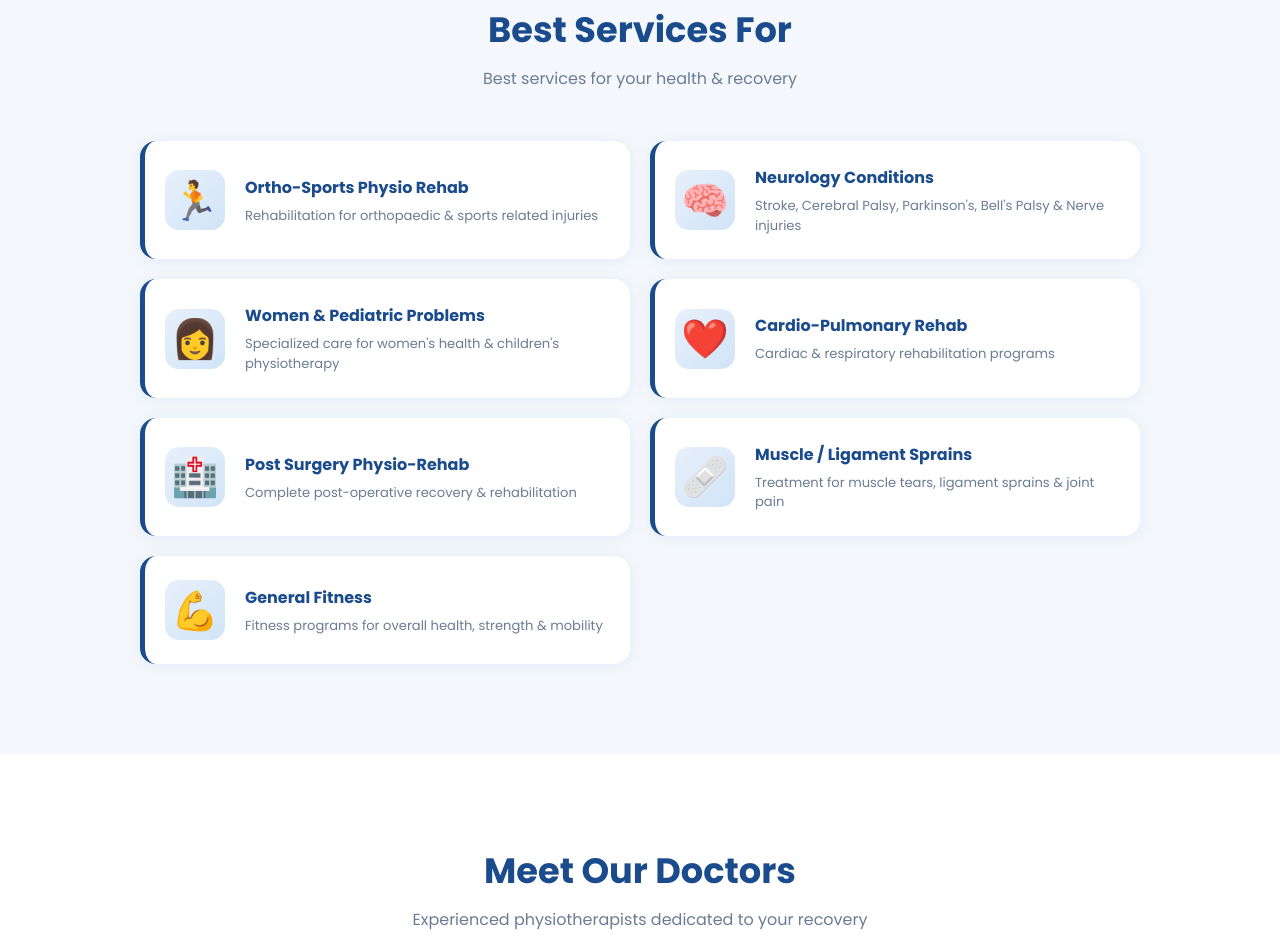
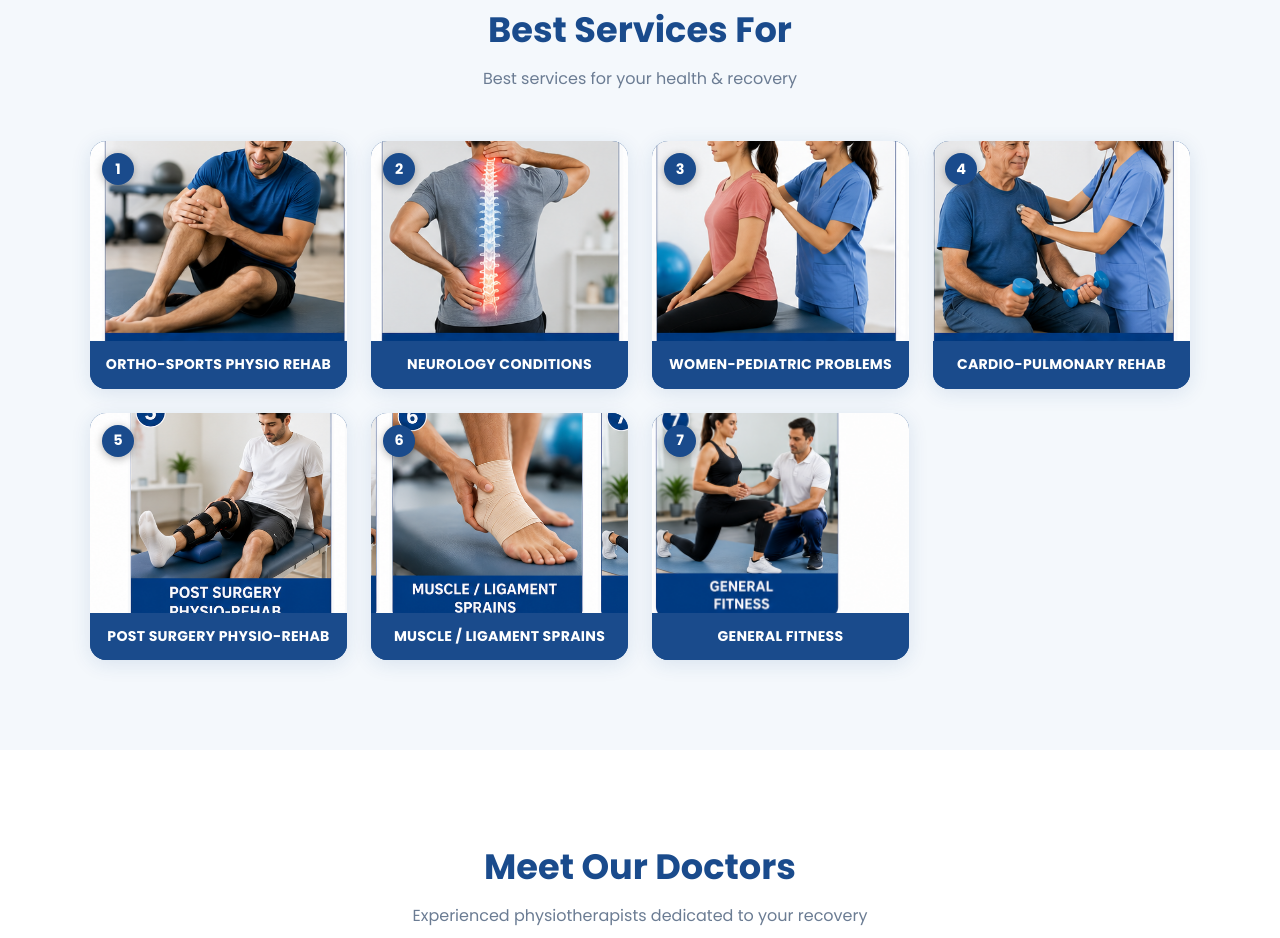
Before and after one commit to SRISANTH588/AYUSHMAN-WEBSITE, a plain HTML site: page index.html in a window 1280 px wide. Shown: the part 1637-2575 px from the top of the page. Drawn offline with Linux system fonts and the light colour scheme.

Commit message:
Best Services For - 7 image grid cards

```diff
--- a/index.html
+++ b/index.html
@@ -108,56 +108,50 @@
   <section class="services" id="services">
     <h2>Best Services For</h2>
     <p class="section-sub">Best services for your health & recovery</p>
-    <div class="services-list">
-      <div class="service-list-card">
-        <div class="service-icon">🏃</div>
-        <div class="service-text">
-          <h3>Ortho-Sports Physio Rehab</h3>
-          <p>Rehabilitation for orthopaedic & sports related injuries</p>
-        </div>
+    <div class="services-img-grid">
+
+      <div class="service-img-card">
+        <div class="service-num">1</div>
+        <img src="images/ortho_sports_physio_rehab.png" alt="Ortho-Sports Physio Rehab"/>
+        <div class="service-img-label">Ortho-Sports Physio Rehab</div>
       </div>
-      <div class="service-list-card">
-        <div class="service-icon">🧠</div>
-        <div class="service-text">
-          <h3>Neurology Conditions</h3>
-          <p>Stroke, Cerebral Palsy, Parkinson's, Bell's Palsy & Nerve injuries</p>
-        </div>
+
+      <div class="service-img-card">
+        <div class="service-num">2</div>
+        <img src="images/neurology_conditions.png" alt="Neurology Conditions"/>
+        <div class="service-img-label">Neurology Conditions</div>
       </div>
-      <div class="service-list-card">
-        <div class="service-icon">👩</div>
-        <div class="service-text">
-          <h3>Women & Pediatric Problems</h3>
-          <p>Specialized care for women's health & children's physiotherapy</p>
-        </div>
+
+      <div class="service-img-card">
+        <div class="service-num">3</div>
+        <img src="images/women_pediatric_problems.png" alt="Women-Pediatric Problems"/>
+        <div class="service-img-label">Women-Pediatric Problems</div>
       </div>
-      <div class="service-list-card">
-        <div class="service-icon">❤️</div>
-        <div class="service-text">
-          <h3>Cardio-Pulmonary Rehab</h3>
-          <p>Cardiac & respiratory rehabilitation programs</p>
-        </div>
+
+      <div class="service-img-card">
+        <div class="service-num">4</div>
+        <img src="images/cardio_pulmonary_rehab.png" alt="Cardio-Pulmonary Rehab"/>
+        <div class="service-img-label">Cardio-Pulmonary Rehab</div>
       </div>
-      <div class="service-list-card">
-        <div class="service-icon">🏥</div>
-        <div class="service-text">
-          <h3>Post Surgery Physio-Rehab</h3>
-          <p>Complete post-operative recovery & rehabilitation</p>
-        </div>
+
+      <div class="service-img-card">
+        <div class="service-num">5</div>
+        <img src="images/post_surgery_physio_rehab.png" alt="Post Surgery Physio-Rehab"/>
+        <div class="service-img-label">Post Surgery Physio-Rehab</div>
       </div>
-      <div class="service-list-card">
-        <div class="service-icon">🩹</div>
-        <div class="service-text">
-          <h3>Muscle / Ligament Sprains</h3>
-          <p>Treatment for muscle tears, ligament sprains & joint pain</p>
-        </div>
+
+      <div class="service-img-card">
+        <div class="service-num">6</div>
+        <img src="images/muscle_ligament_sprains.png" alt="Muscle / Ligament Sprains"/>
+        <div class="service-img-label">Muscle / Ligament Sprains</div>
       </div>
-      <div class="service-list-card">
-        <div class="service-icon">💪</div>
-        <div class="service-text">
-          <h3>General Fitness</h3>
-          <p>Fitness programs for overall health, strength & mobility</p>
-        </div>
+
+      <div class="service-img-card">
+        <div class="service-num">7</div>
+        <img src="images/general_fitness.png" alt="General Fitness"/>
+        <div class="service-img-label">General Fitness</div>
       </div>
+
     </div>
   </section>
 
--- a/style.css
+++ b/style.css
@@ -676,3 +676,79 @@ h2 {
 @media (max-width: 700px) {
   .services-list { grid-template-columns: 1fr; }
 }
+
+/* SERVICES IMAGE GRID */
+.services-img-grid {
+  display: grid;
+  grid-template-columns: repeat(4, 1fr);
+  gap: 24px;
+  max-width: 1100px;
+  margin: 0 auto;
+}
+
+.services-img-grid .service-img-card:nth-child(5) { grid-column: 1; }
+.services-img-grid .service-img-card:nth-child(6) { grid-column: 2; }
+.services-img-grid .service-img-card:nth-child(7) { grid-column: 3; }
+
+.service-img-card {
+  position: relative;
+  border-radius: 16px;
+  overflow: hidden;
+  box-shadow: 0 4px 20px rgba(26,75,140,0.12);
+  transition: transform 0.25s, box-shadow 0.25s;
+  cursor: default;
+  background: #1a4b8c;
+}
+
+.service-img-card:hover {
+  transform: translateY(-6px);
+  box-shadow: 0 12px 32px rgba(26,75,140,0.22);
+}
+
+.service-img-card img {
+  width: 100%;
+  height: 200px;
+  object-fit: cover;
+  display: block;
+}
+
+.service-num {
+  position: absolute;
+  top: 12px;
+  left: 12px;
+  width: 32px;
+  height: 32px;
+  background: #1a4b8c;
+  color: white;
+  border-radius: 50%;
+  display: flex;
+  align-items: center;
+  justify-content: center;
+  font-size: 0.9rem;
+  font-weight: 700;
+  z-index: 2;
+  box-shadow: 0 2px 8px rgba(0,0,0,0.3);
+}
+
+.service-img-label {
+  background: #1a4b8c;
+  color: white;
+  text-align: center;
+  padding: 14px 10px;
+  font-size: 0.88rem;
+  font-weight: 700;
+  letter-spacing: 0.3px;
+  line-height: 1.4;
+  text-transform: uppercase;
+}
+
+@media (max-width: 900px) {
+  .services-img-grid { grid-template-columns: repeat(2, 1fr); }
+  .services-img-grid .service-img-card:nth-child(5),
+  .services-img-grid .service-img-card:nth-child(6),
+  .services-img-grid .service-img-card:nth-child(7) { grid-column: auto; }
+}
+
+@media (max-width: 500px) {
+  .services-img-grid { grid-template-columns: 1fr; }
+}
```
Also changed, not shown: images/cardio_pulmonary_rehab.png (added), images/general_fitness.png (added), images/muscle_ligament_sprains.png (added), images/neurology_conditions.png (added), images/ortho_sports_physio_rehab.png (added), images/post_surgery_physio_rehab.png (added), images/women_pediatric_problems.png (added).
